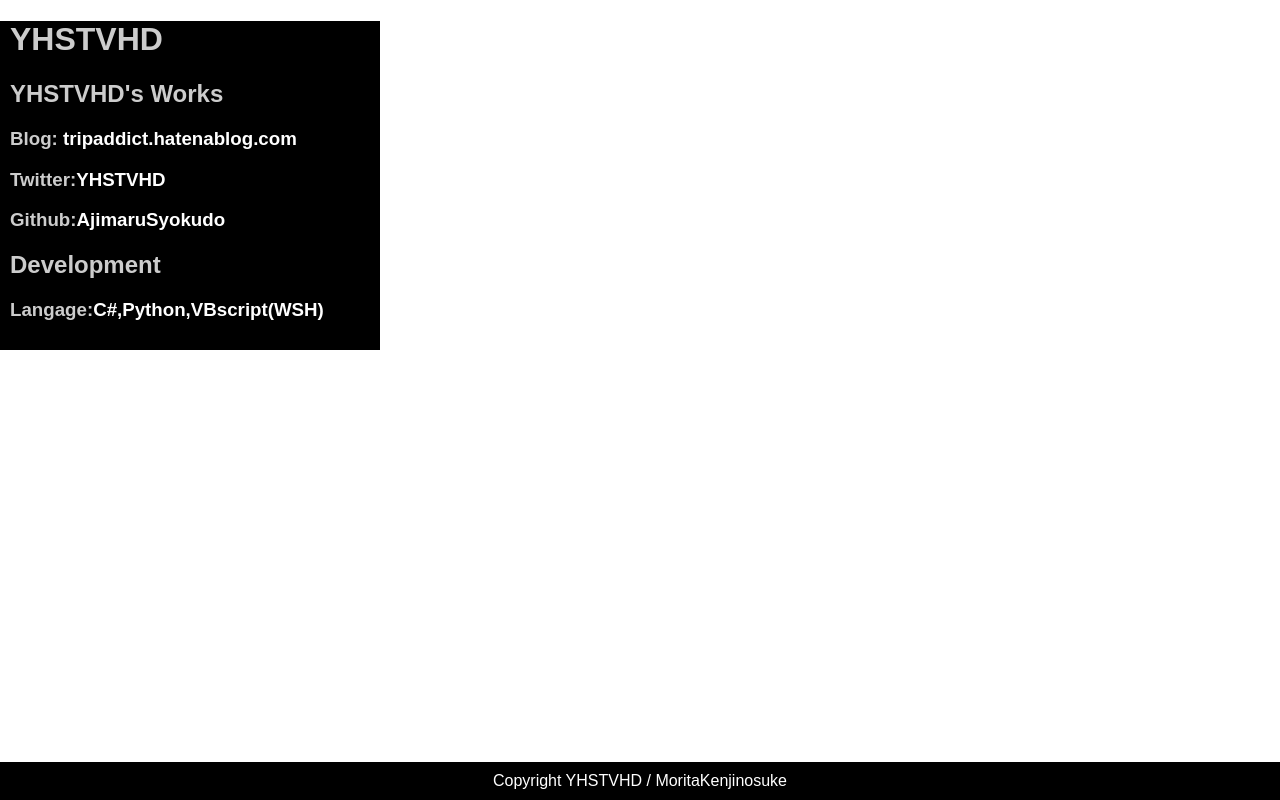
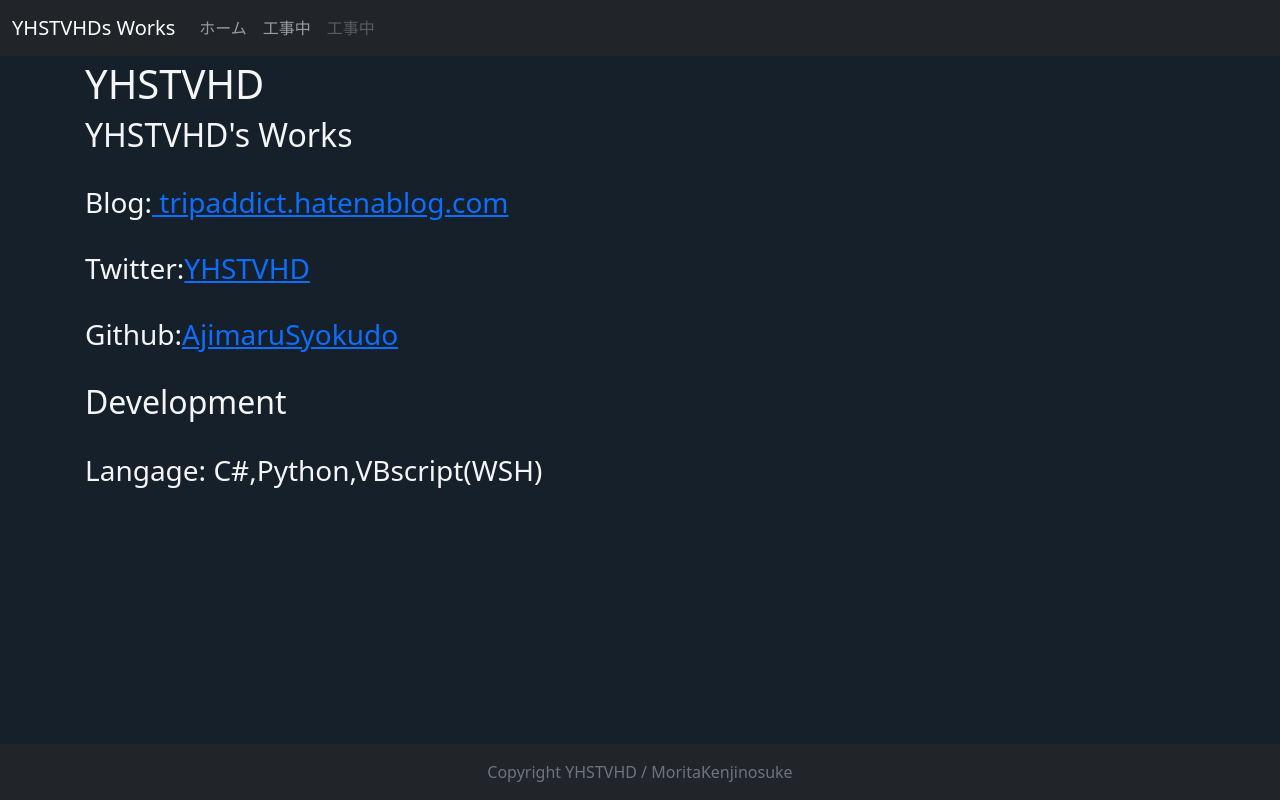
Before and after one commit to yhstvhd/HP, a plain HTML site: page index.html in a window 1280 px wide. Drawn offline with nearby package versions, Linux system fonts and the light colour scheme.

Commit message:
大幅改装

```diff
--- a/index.html
+++ b/index.html
@@ -1,71 +1,104 @@
-<!DOCTYPE html>
-<html>
+<!doctype html>
+<html lang="ja" class="h-100">
 
 <head>
-    <title>YHSTVHD</title>
-    <meta http-equiv="content-type" charset="utf-8">
+    <meta charset="utf-8">
+    <title>YHSTVHDsWorks</title>
+
+    <link rel="canonical" href="https://getbootstrap.jp/docs/5.0/examples/sticky-footer-navbar/">
+
+
+
+    <!-- Bootstrap core CSS -->
+    <link href=https://cdn.jsdelivr.net/npm/bootstrap@5.0.0-beta1/dist/css/bootstrap.min.css rel="stylesheet"
+        integrity="sha384-giJF6kkoqNQ00vy+HMDP7azOuL0xtbfIcaT9wjKHr8RbDVddVHyTfAAsrekwKmP1" crossorigin="anonymous">
+
+
+
+    <style>
+        .bd-placeholder-img {
+            font-size: 1.125rem;
+            text-anchor: middle;
+            -webkit-user-select: none;
+            -moz-user-select: none;
+            user-select: none;
+        }
+
+        @media (min-width: 768px) {
+            .bd-placeholder-img-lg {
+                font-size: 3.5rem;
+            }
+        }
+    </style>
+
+
+    <!-- Custom styles for this template -->
+    <link href="sticky-footer-navbar.css" rel="stylesheet">
 </head>
 
-<body color="#000000"  bgcolor="white" text="#cccccc" >
-    <style type="text/css">
-        <!--
-        a:link {
-            text-decoration: none;
-            color: rgb(255, 255, 255);
-        }
+<body class="d-flex flex-column h-100">
 
-        a:visited {
-            text-decoration: none;
-            color: rgb(255, 255, 255);
-        }
+    <header>
+        <!-- Fixed navbar -->
+        <nav class="navbar navbar-expand-md navbar-dark fixed-top bg-dark">
+            <div class="container-fluid">
+                <a class="navbar-brand" href="#">YHSTVHDs Works</a>
+                <button class="navbar-toggler" type="button" data-bs-toggle="collapse" data-bs-target="#navbarCollapse"
+                    aria-controls="navbarCollapse" aria-expanded="false" aria-label="Toggle navigation">
+                    <span class="navbar-toggler-icon"></span>
+                </button>
+                <div class="collapse navbar-collapse" id="navbarCollapse">
+                    <ul class="navbar-nav me-auto mb-2 mb-md-0">
+                        <li class="nav-item active">
+                            <a class="nav-link" aria-current="page" href="#">ホーム</a>
+                        </li>
+                        <li class="nav-item">
+                            <a class="nav-link" href="#">工事中</a>
+                        </li>
+                        <li class="nav-item">
+                            <a class="nav-link disabled" href="#" tabindex="-1" aria-disabled="true">工事中</a>
+                        </li>
+                    </ul>
+                </div>
+            </div>
+        </nav>
+    </header>
 
-        a:hover {
-            background-color: #ff5656;
-        }
-
-        body {
-            background-size: cover;
-            padding: 0;
-            margin: 0;
-            font-family: "ヒラギノ角ゴ ProN W3", "Hiragino Kaku Gothic ProN", "メイリオ", Meiryo, sans-serif;
-            display: flex;
-            flex-flow: column;
-            min-height: 100vh;
-        }
-
-        main {
-            flex: 1;
-        }
-
-        footer {
-            height: 40;
-            width: 100%;
-            padding-top: 10px;
-            padding-bottom: 10px;
-            text-align: center;
-            background: black;
-            color: #ffffff;
-        }
-        -->
-    </style>
-    <main>
-        <div style="background: white; width:360px;  background-color: black;
-height:100%; padding-left:10px; padding-right:10px; padding-top:0px; padding-bottom:10px;">
-
+    <!-- Begin page content -->
+    <main class="flex-shrink-0">
+        <div class="container">
             <h1>YHSTVHD</h1>
             <h2>YHSTVHD's Works</h2>
+            <br>
             <h3>Blog:<a href="https://tripaddict.hatenablog.com/" target="_blank"> tripaddict.hatenablog.com</a></h3>
+            <br>
             <h3>Twitter:<a href=https://twitter.com/YHSTVHD target="_blank">YHSTVHD</a></h3>
+            <br>
             <h3>Github:<a href=https://github.com/yhstvhd target="_blank">AjimaruSyokudo</a></h3>
-            <h3></h3>
+
+            <br>
             <h2>Development</h2>
-            <h3>Langage:<font color="white">C#,Python,VBscript(WSH)</font></h3>
+            <br>
+            <h3>Langage: C#,Python,VBscript(WSH)</h3>
+            <br>
         </div>
+        </div>
+        </div>
+
     </main>
 
+    <footer class="footer mt-auto py-3 bg-dark">
+        <div class="container">
+            <span class="text-muted">Copyright YHSTVHD / MoritaKenjinosuke</span>
+        </div>
+    </footer>
 
-    <footer>
-        Copyright YHSTVHD / MoritaKenjinosuke</footer>
+
+    <script src="/docs/5.0/dist/js/bootstrap.bundle.min.js"
+        integrity="sha384-ygbV9kiqUc6oa4msXn9868pTtWMgiQaeYH7/t7LECLbyPA2x65Kgf80OJFdroafW"
+        crossorigin="anonymous"></script>
+
+
 </body>
 
 </html>
--- /dev/null
+++ b/sticky-footer-navbar.css
@@ -0,0 +1,27 @@
+/* Custom page CSS
+-------------------------------------------------- */
+/* Not required for template or sticky footer method. */
+
+body{
+  background-color:rgba(21,32,43,1.00);
+}
+
+main > .container {
+  color: #f5f5f5;
+  padding: 60px 15px 0;
+  text-align: left;
+}
+
+.footer {
+  bottom: 0;
+}
+
+.footer > .container {
+  padding-right: 15px;
+  padding-left: 15px;
+  text-align: center;
+}
+
+code {
+  font-size: 80%;
+}
```
Also changed, not shown: github.PNG (added).
